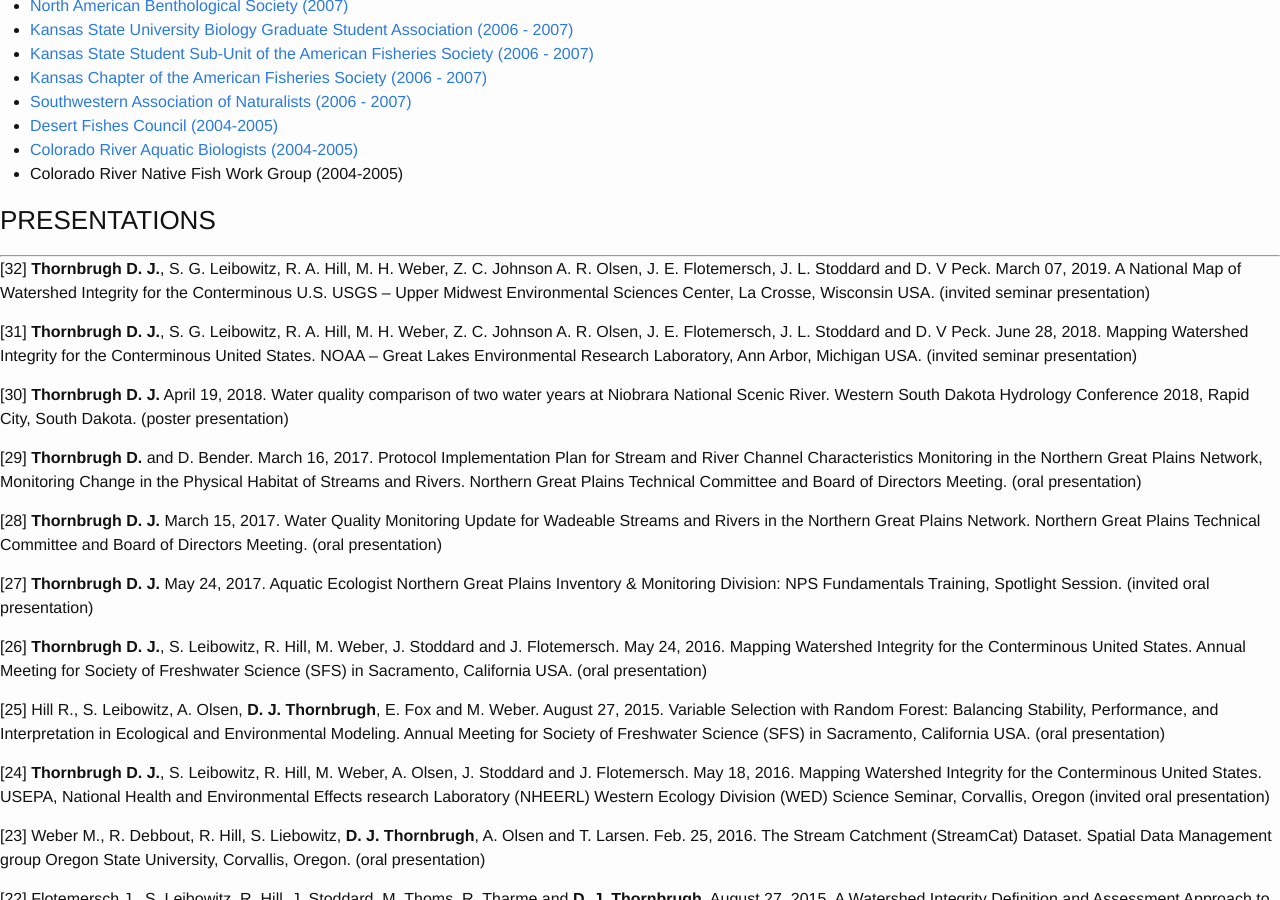
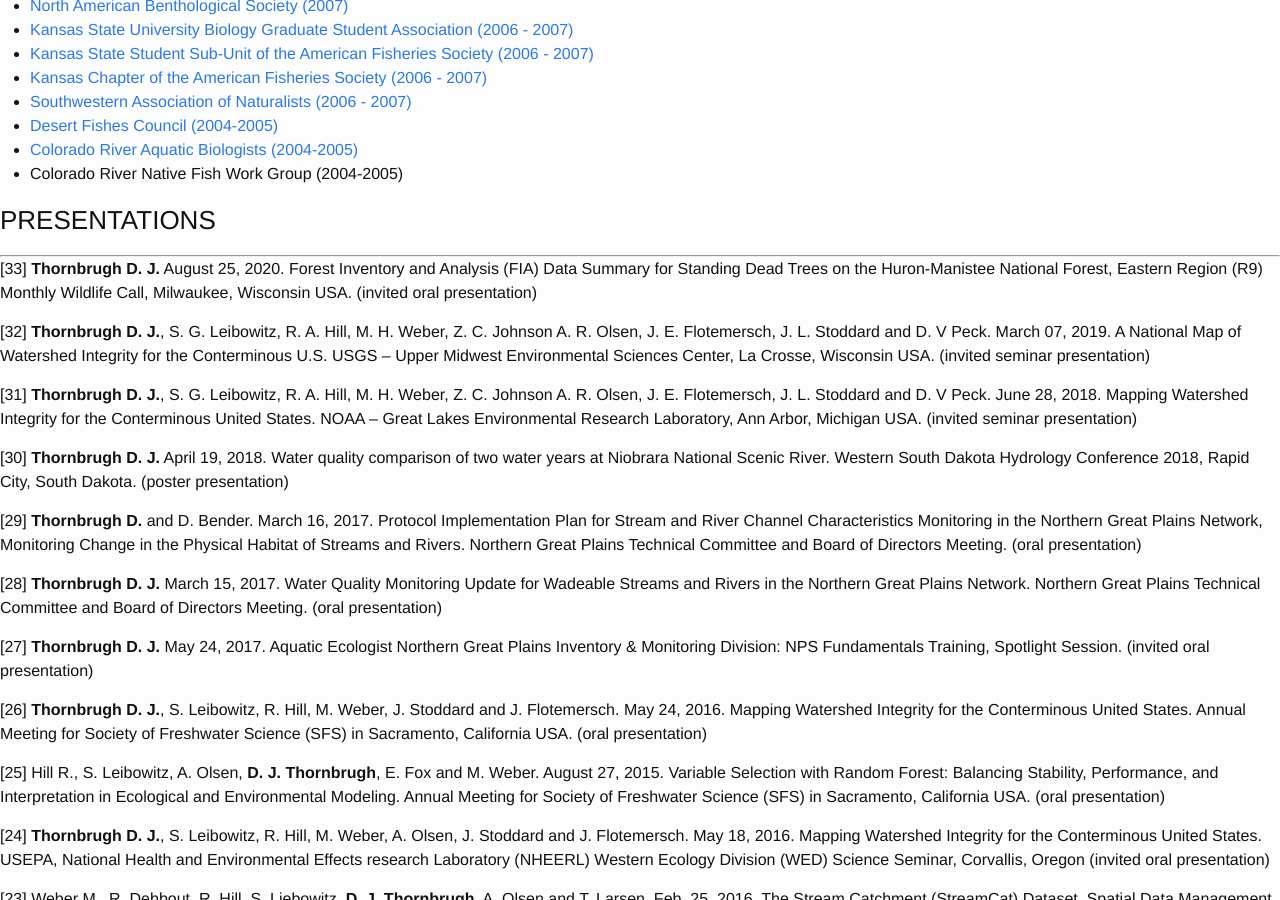
Before and after one commit to dthor/dthor.github.io, a Jekyll site: the page built from about/about.md, in a window 1280 px wide and 900 px high, scrolled down 1718 px. Built offline with Jekyll 4.4.1, drawn with Linux system fonts in a browser that asks for light colours; nearby versions of some CDN libraries; some web fonts are replaced.

Commit message:
update presentations
presentations update

```diff
--- a/about/about.md
+++ b/about/about.md
@@ -71,6 +71,8 @@
 
 ### PRESENTATIONS
 ***
+[33] **Thornbrugh D. J.** August 25, 2020. Forest Inventory and Analysis (FIA) Data Summary for Standing Dead Trees on the Huron-Manistee National Forest, Eastern Region (R9) Monthly Wildlife Call, Milwaukee, Wisconsin USA. (invited oral presentation)
+
 [32] **Thornbrugh D. J.**, S. G. Leibowitz, R. A. Hill, M. H. Weber, Z. C. Johnson A. R. Olsen, J. E. Flotemersch, J. L. Stoddard and D. V Peck. March 07, 2019. A National Map of Watershed Integrity for the Conterminous U.S. USGS – Upper Midwest Environmental Sciences Center, La Crosse, Wisconsin USA. (invited seminar presentation)
 
 [31] **Thornbrugh D. J.**, S. G. Leibowitz, R. A. Hill, M. H. Weber, Z. C. Johnson A. R. Olsen, J. E. Flotemersch, J. L. Stoddard and D. V Peck. June 28, 2018. Mapping Watershed Integrity for the Conterminous United States. NOAA – Great Lakes Environmental Research Laboratory, Ann Arbor, Michigan USA. (invited seminar presentation)
```
